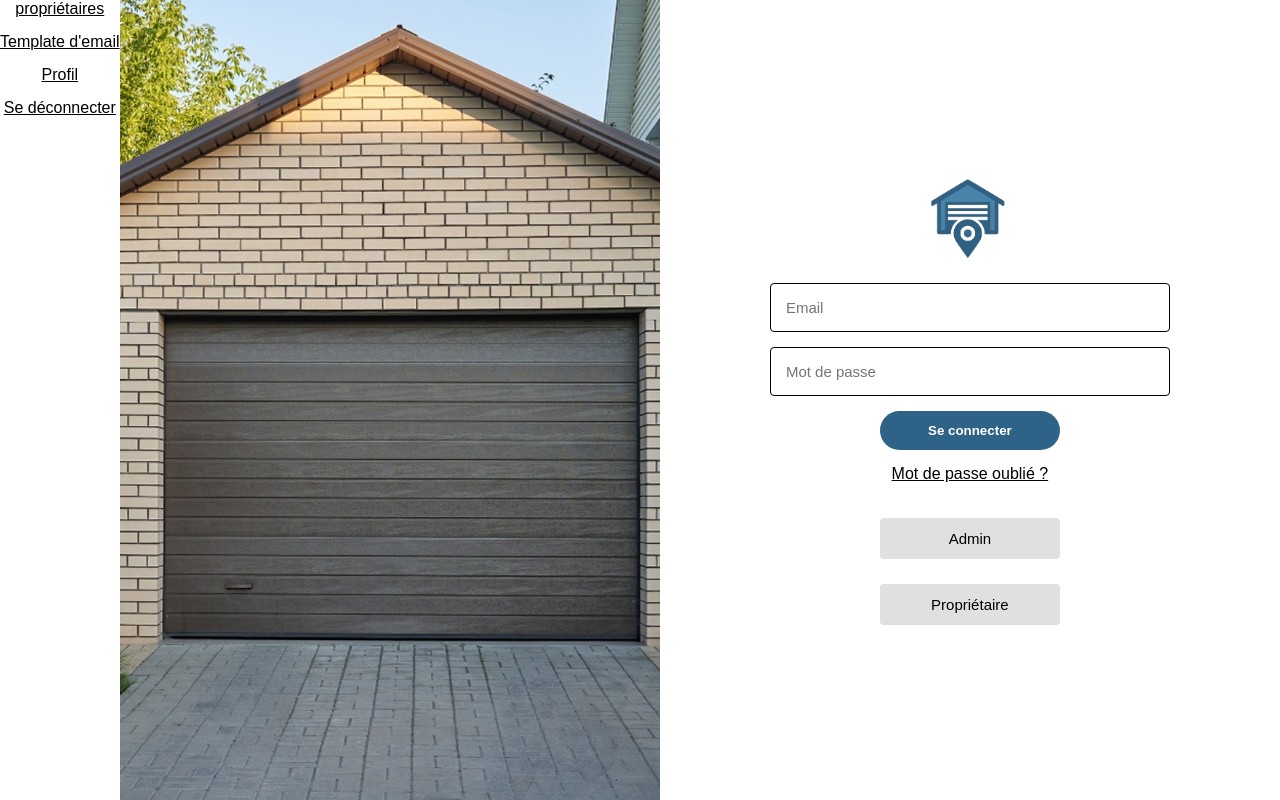
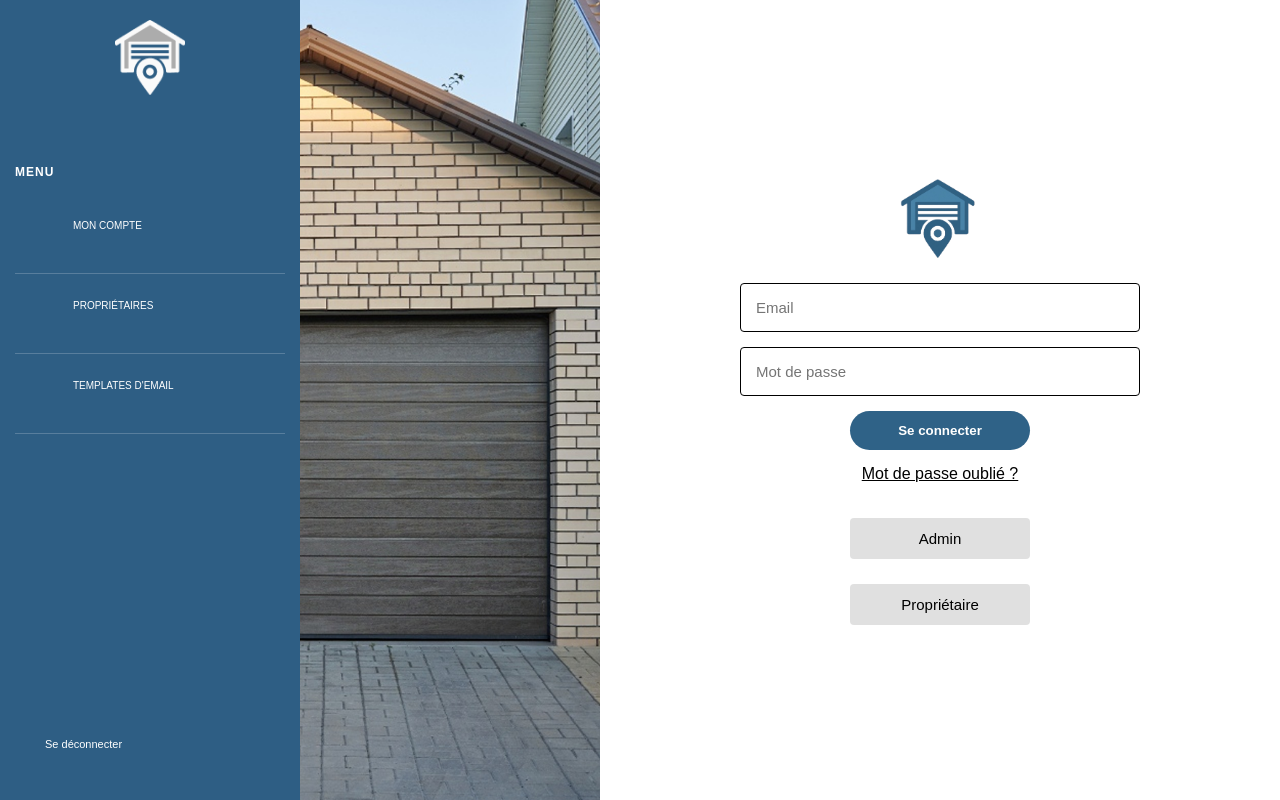
Before and after one commit to matthieuthuetdev/bailgarage, a PHP site: page / in a window 1280 px wide. Run offline with PHP 8.4, Linux system fonts and the light colour scheme; the visitor is signed in with stand-in values (Sample User, id 1); some libraries are stand-ins or nearby versions.

Commit message:
implement menu with css

```diff
--- /dev/null
+++ b/css/adminMenu.css
@@ -0,0 +1,109 @@
+/* Sidebar  */
+.sidebar {
+  background: #2e5e84;
+  color: white;
+  width: 300px;
+  padding: 2rem 1.5rem;
+  height: 100vh;
+  position: fixed;
+  display: flex;
+  flex-direction: column;
+}
+
+.logo {
+  width: 70px;
+  margin-bottom: 7rem;
+  align-self: center;
+}
+
+.nav {
+  flex-grow: 1;
+  /* Permet au menu de prendre tout l'espace disponible */
+}
+
+.nav h3 {
+  font-size: 1.2rem;
+  margin-bottom: 1.5rem;
+  text-transform: uppercase;
+  letter-spacing: 1px;
+  padding-bottom: 0.5rem;
+  border-bottom: none;
+  padding-bottom: 0;
+}
+
+
+.nav ul {
+  list-style: none;
+
+}
+
+.nav li {
+  position: relative;
+  margin: 0;
+  border-bottom: 1px solid rgba(255, 255, 255, 0.2);
+  padding: 0.8rem 0;
+}
+
+
+
+.nav li a {
+  white-space: nowrap;
+  /* Empêche le retour à la ligne */
+  overflow: hidden;
+  /* Cache le débordement si nécessaire */
+  text-overflow: ellipsis;
+  /* Ajoute "..." si le texte est trop long */
+  display: flex;
+  align-items: center;
+  gap: 15px;
+  padding: 10px 15px;
+  color: white;
+  text-decoration: none;
+  transition: background-color 0.2s;
+  font-size: 1rem;
+  min-width: 0;
+  /* Permet au texte de rétrécir si nécessaire */
+}
+
+.nav li a:hover {
+  background-color: rgba(255, 255, 255, 0.1);
+  border-radius: 6px;
+}
+
+.nav li i {
+  font-size: 1.2rem;
+  width: 28px;
+  height: 28px;
+  display: inline-flex;
+  align-items: center;
+  justify-content: center;
+}
+
+/* Bouton de déconnexion */
+.logout-container {
+  margin-top: auto;
+  padding-top: 1rem;
+
+
+}
+
+.logout {
+  display: flex;
+  align-items: center;
+  gap: 15px;
+  padding: 15px;
+  width: 100%;
+  font-size: 1.1rem;
+  color: white;
+  text-decoration: none;
+  transition: background-color 0.2s;
+  border-radius: 6px;
+}
+
+.logout:hover {
+  background-color: rgba(255, 255, 255, 0.1);
+}
+
+.logout i {
+  font-size: 1.2rem;
+}
--- a/vue/adminMenu.php
+++ b/vue/adminMenu.php
@@ -1,15 +1,28 @@
+    <link rel="stylesheet" href="./css/adminMenu.css">
+    <header>
+        <aside class="sidebar">
+            <img src="./img/logo.png" alt="Logo" class="logo" />
+            <nav class="nav">
+                <h3>MENU</h3>
                 <ul>
                     <li>
-        <a href="index.php?pageController=owner&action=display">propriétaires</a>
+                        <a href="index.php?pageController=owner&action=display"><i class="fa-solid fa-user"
+                                style="color: #ffffff;"></i></i>MON COMPTE</a>
                     </li>
                     <li>
-        <a href="index.php?pageController=emailtemplate&action=display">Template d'email</a>
-    </li>
-
-    <li>
-        <a href="index.php?pageController=user&action=profil">Profil</a>
+                        <a href="index.php?pageController=emailtemplate&action=display"><i class="fa-solid fa-key"
+                                style="color: #ffffff;"></i>PROPRIÉTAIRES</a>
                     </li>
                     <li>
-        <a href="index.php?pageController=user&action=signOut">Se déconnecter</a>
+                        <a href="index.php?pageController=user&action=profil"><i class="fa-solid fa-envelope"
+                                style="color: #ffffff;"></i>TEMPLATES D'EMAIL</a>
                     </li>
                 </ul>
+            </nav>
+            <div class="logout-container">
+                <a href="index.php?pageController=user&action=signOut" class="logout">
+                    <i class="fa-solid fa-arrow-right-from-bracket"></i> Se déconnecter
+                </a>
+            </div>
+        </aside>
+    </header>
```
Also changed, not shown: css/ownerMenu.css (added, +96 -0 lines), vue/ownerMenu.php (+32 -9 lines). Lines whose indentation alone changed are shown as unchanged.
